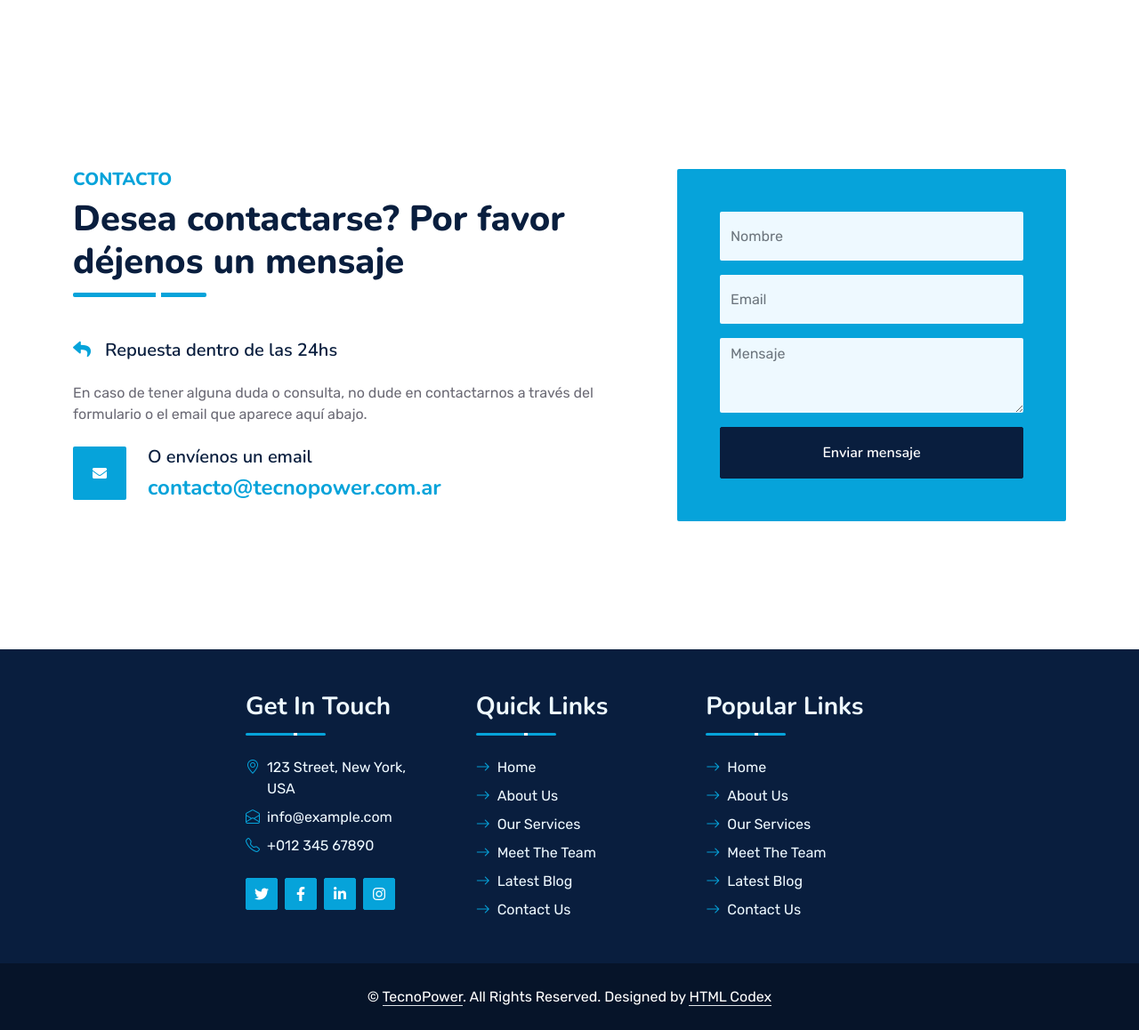
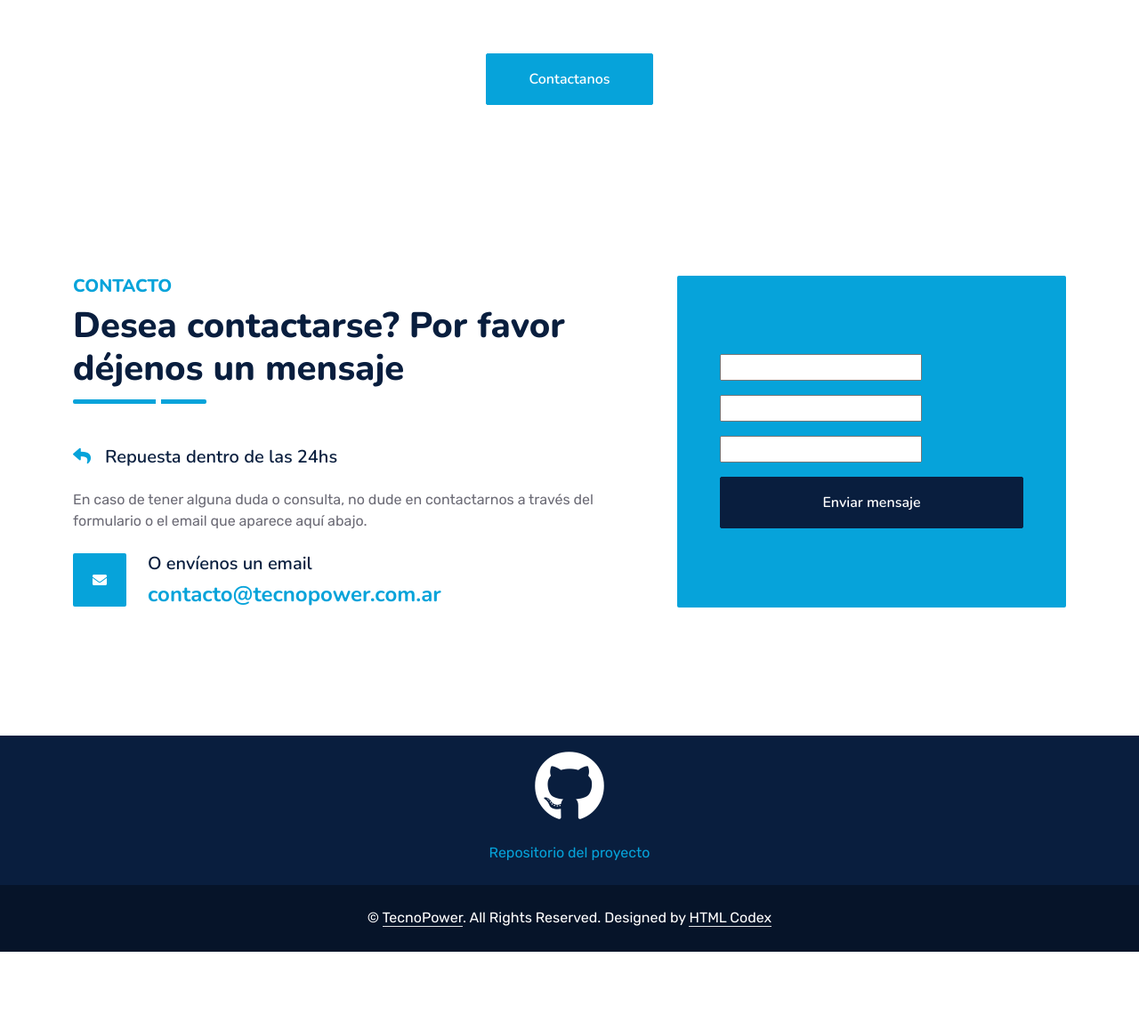
Before and after one commit to facu300/Desafio-10, a Django app: template INFO/blog/templates/blog/index.html in a window 1280 px wide. Shown: the part 3920-5078 px from the top of the page at 89% size. After the commit the page ends 4990 px from the top, so only its background shows below. Run offline with Django 3.2, Linux system fonts and the light colour scheme; the template is opened without the code that fills it, so the values that code supplies are empty, except form fields; tables that the repository leaves empty hold one stand-in row (values such as "Sample post"); form fields are guessed from the names that the template uses; some libraries are stand-ins or nearby versions.

Commit message:
version alpha

```diff
--- a/INFO/blog/templates/blog/footer.html
+++ b/INFO/blog/templates/blog/footer.html
@@ -3,8 +3,16 @@
     <div class="container">
         <div class="row gx-5 justify-content-center">
             <div class="col-lg-8 col-md-6">
-                <div class="row gx-5">
-                    <div class="col-lg-4 col-md-12 pt-5 mb-5">
+                <div class="row gx-5 d-flex flex-column align-items-center justify-content-center text-center">
+
+                    <div class="service-icon fa-5x">
+                        <i class="fab fa-github text-white "></i>
+                    </div>
+                    <div>
+                        <a href="https://github.com/facu300/Desafio-10/tree/development" class="link-primary">Repositorio del proyecto</a>
+                    </div>
+                    <br>
+                    {% comment %} <div class="col-lg-4 col-md-12 pt-5 mb-5">
                         <div class="section-title section-title-sm position-relative pb-3 mb-4">
                             <h3 class="text-light mb-0">Get In Touch</h3>
                         </div>
@@ -52,7 +60,7 @@
                             <a class="text-light mb-2" href="#"><i class="bi bi-arrow-right text-primary me-2"></i>Latest Blog</a>
                             <a class="text-light" href="#"><i class="bi bi-arrow-right text-primary me-2"></i>Contact Us</a>
                         </div>
-                    </div>
+                    </div> {% endcomment %}
                 </div>
             </div>
         </div>
@@ -63,7 +71,7 @@
         <div class="row justify-content-center">
             <div class="col-lg-8 col-md-6">
                 <div class="d-flex align-items-center justify-content-center" style="height: 75px;">
-                    <p class="mb-0">&copy; <a class="text-white border-bottom" href="#">TecnoPower</a>. All Rights Reserved.
+                    <p class="mb-0">&copy; <a class="text-white border-bottom" href="{% url 'blog:index' %}">TecnoPower</a>. All Rights Reserved.
 
                     <!--/*** This template is free as long as you keep the footer author’s credit link/attribution link/backlink. If you'd like to use the template without the footer author’s credit link/attribution link/backlink, you can purchase the Credit Removal License from "https://htmlcodex.com/credit-removal". Thank you for your support. ***/-->
                     Designed by <a class="text-white border-bottom" href="https://htmlcodex.com">HTML Codex</a></p>
--- a/INFO/blog/templates/blog/header_blog.html
+++ b/INFO/blog/templates/blog/header_blog.html
@@ -75,10 +75,13 @@
                 <button type="button" class="btn bg-white btn-close" data-bs-dismiss="modal" aria-label="Close"></button>
             </div>
             <div class="modal-body d-flex align-items-center justify-content-center">
+
+                <form method="get" action="{% url 'blog:buscar_articulos' %}" class="modal-body d-flex align-items-center justify-content-center">
                 <div class="input-group" style="max-width: 600px;">
-                    <input type="text" class="form-control bg-transparent border-primary p-3" placeholder="Type search keyword">
+                    <input type="text" name="q" class="form-control bg-transparent border-primary p-3" placeholder="Ingrese aquí su búsqueda">
                     <button class="btn btn-primary px-4"><i class="bi bi-search"></i></button>
                 </div>
+                </form>
             </div>
         </div>
     </div>
--- a/INFO/blog/templates/blog/index.html
+++ b/INFO/blog/templates/blog/index.html
@@ -14,7 +14,7 @@
                         </div>
                         <div class="ps-4">
                             <h5 class="text-white mb-0">Líneas de código</h5>
-                            <h1 class="text-white mb-0" data-toggle="counter-up">12345</h1>
+                            <h1 class="text-white mb-0" data-toggle="counter-up">10000</h1>
                         </div>
                     </div>
                 </div>
@@ -25,7 +25,7 @@
                         </div>
                         <div class="ps-4">
                             <h5 class="text-primary mb-0">Bug encontrados</h5>
-                            <h1 class="mb-0" data-toggle="counter-up">12345</h1>
+                            <h1 class="mb-0" data-toggle="counter-up">5000</h1>
                         </div>
                     </div>
                 </div>
@@ -36,7 +36,7 @@
                         </div>
                         <div class="ps-4">
                             <h5 class="text-white mb-0">Bug corregidos</h5>
-                            <h1 class="text-white mb-0" data-toggle="counter-up">12345</h1>
+                            <h1 class="text-white mb-0" data-toggle="counter-up">2500</h1>
                         </div>
                     </div>
                 </div>
@@ -139,31 +139,47 @@
                         </div>
                     </div>
                     <div class="pt-4 pb-5 px-5">
+                        <br>
+                        <br>
                         "Mis alumnos vienen cada vez más grosos.. o yo enseño cada vez mejor"
+                        <br>
+                        <br>
+                        <br>
+                        <br>
                     </div>
                 </div>
                 <div class="testimonial-item bg-light my-4">
                     <div class="d-flex align-items-center border-bottom pt-5 pb-4 px-5">
-                        <img class="img-fluid rounded" src="img/testimonial-2.jpg" style="width: 60px; height: 60px;" >
+                        <img class="img-fluid rounded" src="img/testimonial-2.jpg" style="width: 115px; height: 100px;" >
                         <div class="ps-4">
                             <h4 class="text-primary mb-1">Pablo</h4>
                             <small class="text-uppercase">Profe</small>
                         </div>
                     </div>
                     <div class="pt-4 pb-5 px-5">
-                        Dolor et eos labore, stet justo sed est sed. Diam sed sed dolor stet amet eirmod eos labore diam
+                        <br>
+                        <br>
+                        <br>
+                        "Sin palabras"(no responde todavía)
+                        <br>
+                        <br>
+                        <br>
+                        <br>
                     </div>
                 </div>
                 <div class="testimonial-item bg-light my-4">
                     <div class="d-flex align-items-center border-bottom pt-5 pb-4 px-5">
-                        <img class="img-fluid rounded" src="img/testimonial-3.jpg" style="width: 60px; height: 60px;" >
+                        <img class="img-fluid rounded" src="{% static 'blog/img/profe_adrian.png' %}" style="width: 88px; height: 100px;" >
                         <div class="ps-4">
                             <h4 class="text-primary mb-1">Adrián</h4>
                             <small class="text-uppercase">Profe</small>
                         </div>
                     </div>
                     <div class="pt-4 pb-5 px-5">
-                        Dolor et eos labore, stet justo sed est sed. Diam sed sed dolor stet amet eirmod eos labore diam
+                        "Desde el "Hola Mundo" al presente nos teletrasportamos,
+                        Cada error que corregimos , muchos retos encaramos.
+                        De HTML y CSS, a las bases de datos llegamos,
+                        Ya tenemos listos los  CV. ¿Quien nos da una mano ?"
                     </div>
                 </div>
                 {% comment %} <div class="testimonial-item bg-light my-4">
@@ -397,28 +413,22 @@
                 </div>
                 <div class="col-lg-5">
                     <div class="bg-primary rounded h-100 d-flex align-items-center p-5 wow zoomIn" data-wow-delay="0.9s">
-                        <form>
+                        <form method="post">
+                            {% csrf_token %}
                             <div class="row g-3">
                                 <div class="col-xl-12">
-                                    <input type="text" class="form-control bg-light border-0" placeholder="Nombre" style="height: 55px;">
+                                    {{ form.nombre }}
                                 </div>
                                 <div class="col-12">
-                                    <input type="email" class="form-control bg-light border-0" placeholder="Email" style="height: 55px;">
+                                    {{ form.email }}
                                 </div>
-                                {% comment %} <div class="col-12">
-                                    <select class="form-select bg-light border-0" style="height: 55px;">
-                                        <option selected>Selecccione el motivo de su consulta</option>
-                                        <option value="1">Service 1</option>
-                                        <option value="2">Service 2</option>
-                                        <option value="3">Service 3</option>
-                                    </select>
-                                </div> {% endcomment %}
                                 <div class="col-12">
-                                    <textarea class="form-control bg-light border-0" rows="3" placeholder="Mensaje"></textarea>
+                                    {{ form.mensaje }}
                                 </div>
                                 <div class="col-12">
                                     <button class="btn btn-dark w-100 py-3" type="submit">Enviar mensaje</button>
                                 </div>
+                                {{ form.errors }}
                             </div>
                         </form>
                     </div>
--- a/INFO/blog/urls.py
+++ b/INFO/blog/urls.py
@@ -22,6 +22,7 @@
     path("post/<int:post_id>/editar/", views.editar_post, name="editar_post"),
     path("post/<int:post_id>/eliminar/", views.eliminar_post, name="eliminar_post"),
     path("blog/modify_user", views.modify_user, name="modify_user"),
+    path("blog/buscar", views.buscar_articulo, name="buscar_articulos"),
     path("categorias/", views.crear_editar_categorias, name="crear_editar_categorias"),
     path('categoria/<int:categoria_id>/json/', views.categoria_json, name='categoria_json'),
     path('etiqueta/nueva-o-editar/', views.crear_editar_etiqueta, name='crear_editar_etiqueta'),
```
Also changed, not shown: INFO/blog/forms.py (+16 -1 lines), INFO/blog/models.py (+9 -0 lines), INFO/blog/templates/blog/blog.html (+9 -2 lines), INFO/blog/templates/blog/header_index.html (+6 -1 lines), INFO/blog/views.py (+55 -3 lines), INFO/blog/migrations/0009_mensajecontacto.py (added), INFO/blog/static/blog/img/profe_adrian.png (added), INFO/db.sqlite3.
